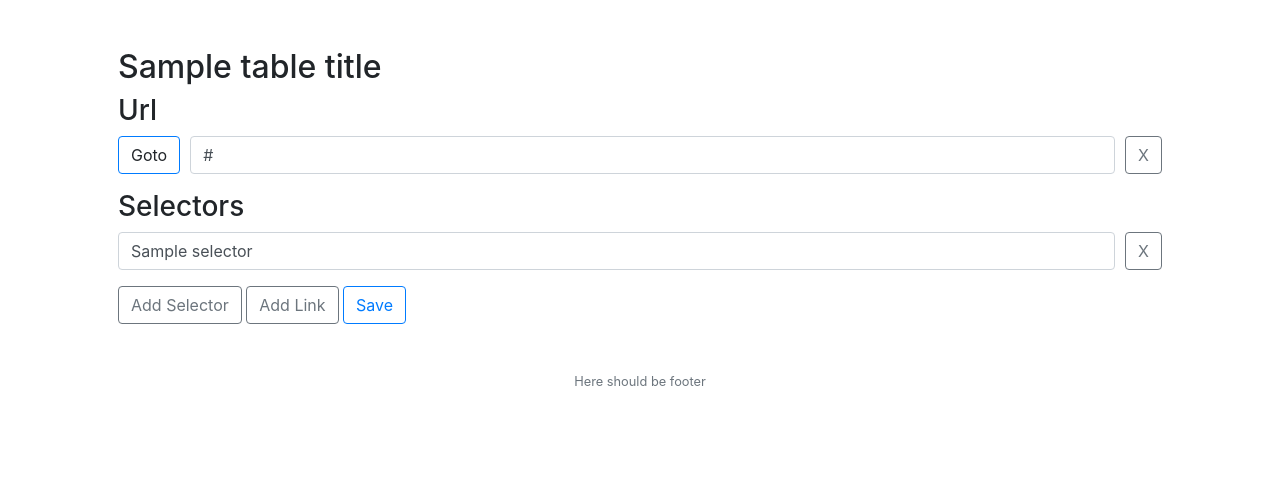
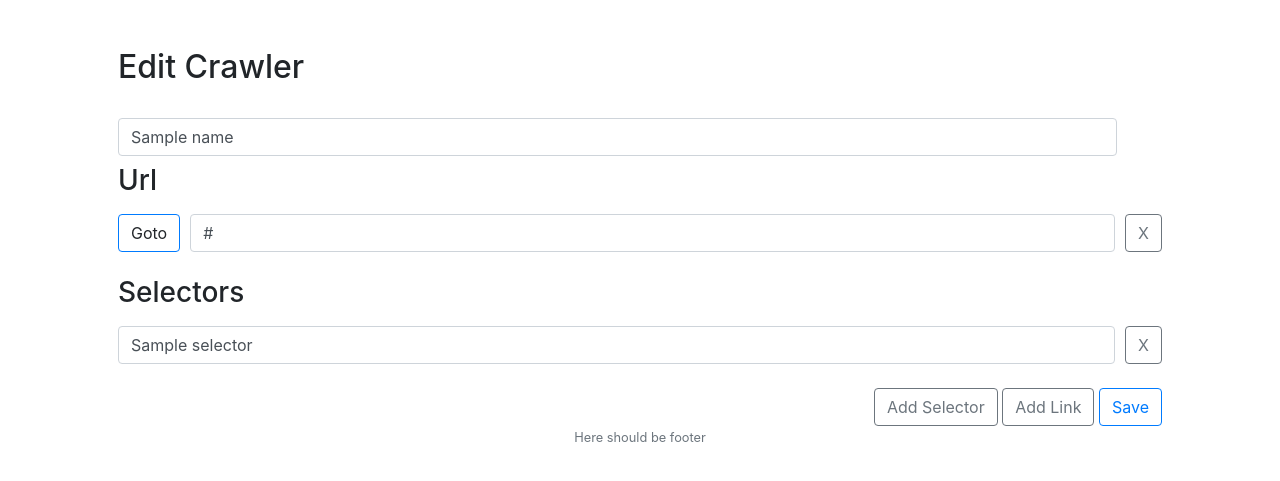
Before and after one commit to ByK95/Crowley, a Flask app: template templates/crawler.html in a window 1280 px wide. Shown: the part 56-537 px from the top of the page. Run offline with Flask 2, Linux system fonts and the light colour scheme; the template is opened without the code that fills it: most values are stand-ins (such as "Sample title", 1, 10 or a date in 2020); some libraries are stand-ins or nearby versions.

Commit message:
add crawler name editing

```diff
--- a/app.py
+++ b/app.py
@@ -38,6 +38,9 @@ def collect():
 @login_required
 def crawler_edit(id):
     user = session.get("user_id")
+    dbSess = Session()
+    spider = dbSess.query(SpiderDB).filter(SpiderDB.id == id).first()
+    name = None or spider.name
     if request.method == 'POST':
         urls = []
         selectors = []
@@ -52,11 +55,13 @@ def crawler_edit(id):
             selectors.append(request.form.get('selector{}'.format(index)))
             index += 1
 
-        dbSess = Session()
-        spider_result = dbSess.query(SpiderDB).filter(SpiderDB.id == id).first()
-        if (spider_result is None) or spider_result.user_id != user:
+        if not checkSpiderOwnership(user,id):
             return "ERR"
 
+        if request.form.get('name') != "":
+            name = request.form.get('name')
+
+        spider.name = name
         dbSess.query(SpiderUrl).filter(SpiderUrl.spider_id == id).delete()
         dbSess.query(SpiderSelector).filter(SpiderSelector.spider_id == id).delete()
         for url in urls:
@@ -69,7 +74,7 @@ def crawler_edit(id):
 
 
     pairs , urls = getCrawlerInfo(id)
-    return render_template("crawler.html",tableTitle="Crawler Name",pairs=pairs,urls=urls,id=id,user=user)
+    return render_template("crawler.html", name=name, pairs=pairs, urls=urls, id=id, user=user)
 
 @app.route('/viewcollected/<int:id>', methods=['GET'])
 @login_required
@@ -128,7 +133,7 @@ def del_spider(id):
     session.query(SpiderUrl).filter(SpiderUrl.spider_id == id).delete()
     session.query(SpiderSelector).filter(SpiderSelector.spider_id == id).delete()
     session.commit()
-    return jsonify({'res':entry.id})
+    return jsonify({'res':id})
 
 @app.route("/login", methods=["GET", "POST"])
 def login():
--- a/templates/crawler.html
+++ b/templates/crawler.html
@@ -6,10 +6,17 @@ Add More $
 
 
 {% block main %}
-<h2>{{ tableTitle }}</h2>
+<div class="pb-4">
+    <h2>Edit Crawler</h2>
+</div>
 
 <form id="crawlerForm" action="" method="POST">
-    <h3>Url</h3>
+    <div class="col crawl-name">
+        <input type="text" class="form-control" name="name" placeholder="Crawler Name" value="{{ name }}">
+    </div>
+    <div class="pb-2 pt-2">
+        <h3>Url</h3>
+    </div>
     {% for url in urls %}
     <div id="urls">
         <div id="url{{loop.index}}" class="form-group form-row">
@@ -26,7 +33,9 @@ Add More $
     </div>
     {% endfor %}
 
-    <h3>Selectors</h3>
+    <div class="pb-2 pt-2">
+        <h3>Selectors</h3>
+    </div>
     <div id='selectors'>
         {% for selector in pairs %}
         <div id="selector{{ loop.index }}" class="form-group form-row">
@@ -41,12 +50,21 @@ Add More $
     </div>
 
 </form>
+<div class="pt-2 crawl-buttons">
+    <button id="addSelector" type="button" class="btn btn-outline-secondary">Add Selector</button>
+    <button id="addLink" type="button" class="btn btn-outline-secondary">Add Link</button>
+    <button id="saveCrawler" onclick="submit()" type="button" class="btn btn-outline-primary">Save</button>
+</div>
 
-<button id="addSelector" type="button" class="btn btn-outline-secondary">Add Selector</button>
-<button id="addLink" type="button" class="btn btn-outline-secondary">Add Link</button>
-<button id="saveCrawler" onclick="submit()" type="button" class="btn btn-outline-primary">Save</button>
-
-
+<style>
+    .crawl-name{
+        padding-left: 0px;
+        padding-right: 45px;
+    }
+    .crawl-buttons{
+        float: right;
+    }
+</style>
 <script>
     function addAttr(element,key,value){
         var typ = document.createAttribute(key);
```
